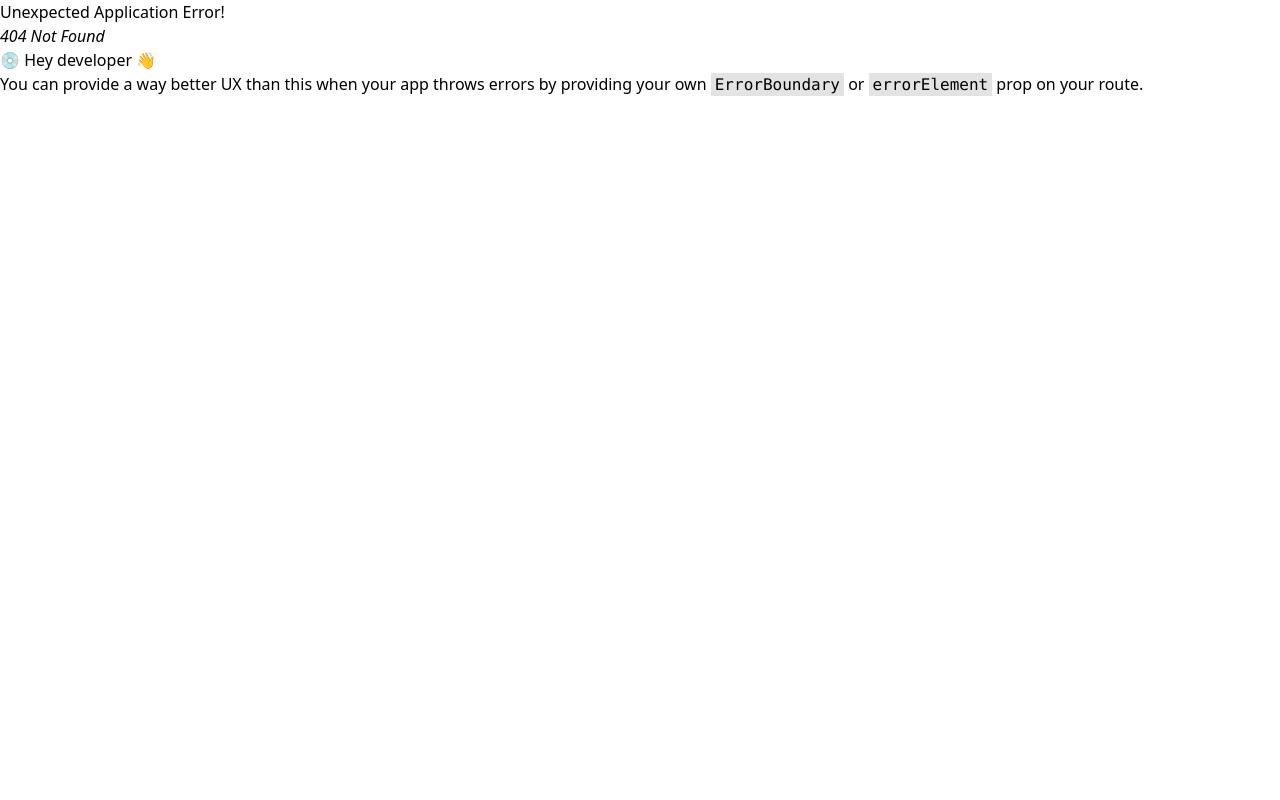
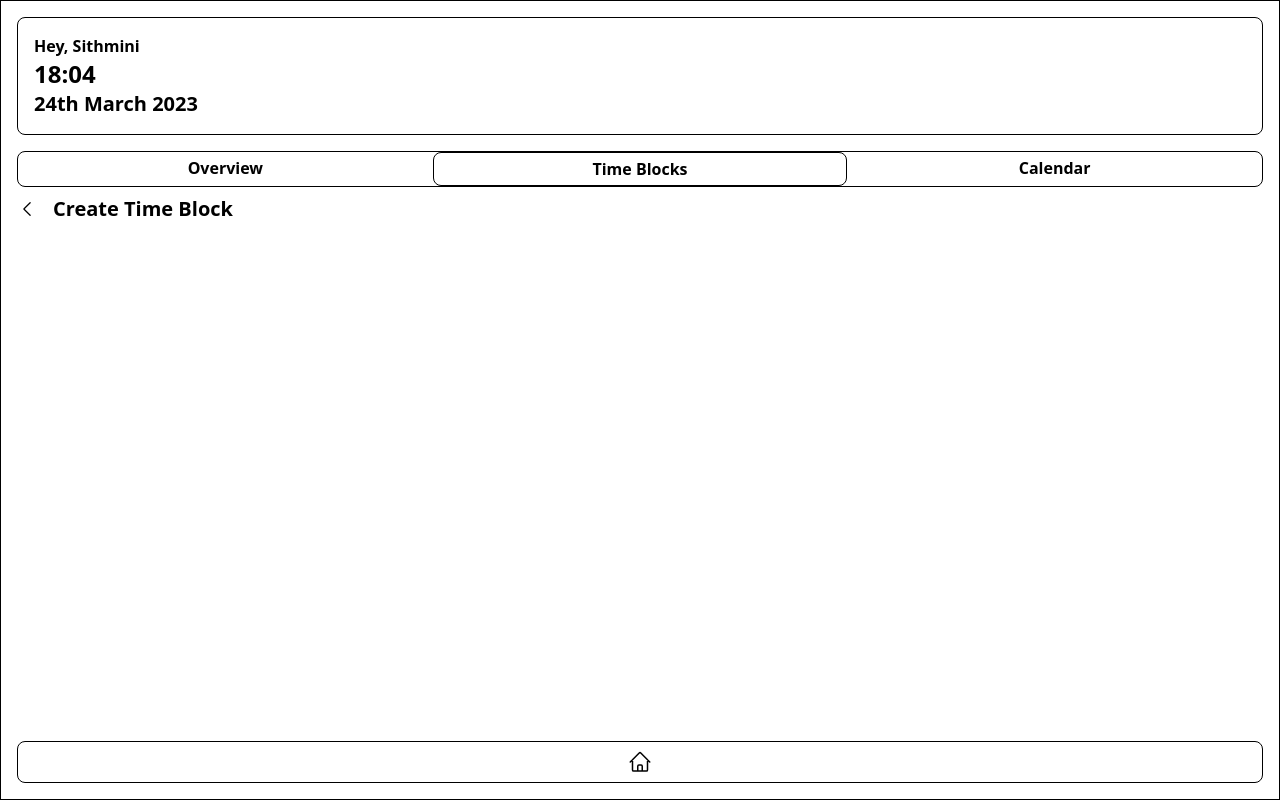
Before and after one commit to genesislifemanager/genesis-frontend, a React (Vite) app: page /home/timeblocks/create in a window 1280 px wide. Before the commit this address had no page. Built offline with nearby package versions, Linux system fonts and the light colour scheme.

Commit message:
feat:re architected the route hierarchy

```diff
--- a/src/routes/home/create-timeblock.tsx
+++ b/src/routes/home/create-timeblock.tsx
@@ -1,7 +1,21 @@
+import { ChevronLeftIcon } from "@heroicons/react/24/solid";
+import { useNavigate } from "react-router-dom";
+
 function CreateTimeBlock() {
+
+  const navigate = useNavigate();
+
   return (
-    <div>
-      <h1>Create</h1>
+    <div className=" border-black">
+      <div className="cursor-pointer flex gap-x-4 items-center">
+        <ChevronLeftIcon width={20} height={20} onClick={()=>{
+          navigate(-1);
+        }}/>
+        <h1 className="text-xl font-semibold">Create Time Block</h1>
+      </div>
+      <div>
+
+      </div>
     </div>
   );
 }
--- a/src/routes/home/home.tsx
+++ b/src/routes/home/home.tsx
@@ -6,12 +6,10 @@ import { DateContext } from "../../contexts/DateContext";
 function Home() {
   const [selectedDate,setSelectedDate] = useState<Date>(new Date());
 
-
-
   return (
     <div className="mt-4 border-black">
       <div className="border border-black rounded-lg grid grid-cols-3 my-2">
-        <NavLink to={"/overview"}>
+        <NavLink to={"/home/overview"}>
           {({ isActive }) => {
             return (
               <span
@@ -24,7 +22,7 @@ function Home() {
             );
           }}
         </NavLink>
-        <NavLink to={"/timeblocks"}>
+        <NavLink to={"/home/timeblocks"}>
           {({ isActive }) => {
             return (
               <span
@@ -37,7 +35,7 @@ function Home() {
             );
           }}
         </NavLink>
-        <NavLink to={"/calendar"}>
+        <NavLink to={"/home/calendar"}>
           {({ isActive }) => {
             return (
               <span
--- a/src/routes/home/selected-day.tsx
+++ b/src/routes/home/selected-day.tsx
@@ -1,13 +1,21 @@
 import { PlusCircleIcon } from "@heroicons/react/24/outline";
+import { DateContext } from "../../contexts/DateContext";
+import { useContext } from "react";
+import { NavLink } from "react-router-dom";
 
 function SelectedDay() {
+  const { selectedDate } = useContext(DateContext);
+
   return (
-    <div>
+    <div className=" border-black">
       <h1 className="text-2xl font-semibold">Today</h1>
       <div className="mt-4 px-4">
-        <div className="border border-black flex justify-center px-2 py-2 rounded">
-          <PlusCircleIcon width={20} height={20} />
-        </div>
+        <NavLink to={"/home/timeblocks/create"}>
+          <div className="border border-black flex justify-center px-2 py-2 rounded">
+            <PlusCircleIcon width={20} height={20} />
+          </div>
+        </NavLink>
+
         <div className="grid grid-cols-1 border-black mt-2">
           <div className="border border-black px-4 py-2 rounded">
             <span className="block">SDGP Implementation</span>
--- /dev/null
+++ b/src/routes/home/timeblock.tsx
@@ -0,0 +1,9 @@
+function TimeBlock() {
+    return (
+    <div>
+
+    </div>
+    );
+}
+
+export default TimeBlock;
--- a/src/routes/home/timeblocks.tsx
+++ b/src/routes/home/timeblocks.tsx
@@ -4,7 +4,6 @@ import { PlusCircleIcon } from "@heroicons/react/24/outline";
 import { Outlet } from "react-router-dom";
 
 function TimeBlocks() {
-  const { selectedDate } = useContext(DateContext);
 
   return (
     <Outlet/>
--- a/src/routes/root.tsx
+++ b/src/routes/root.tsx
@@ -3,8 +3,6 @@ import { useEffect } from "react";
 import { Outlet, useNavigate } from "react-router-dom";
 
 function Root() {
-
-
   return (
     <div className="px-4 py-4 min-h-screen border relative border-black">
       <div className="border border-black py-4 px-4 rounded-lg">
```
Also changed, not shown: src/main.tsx (+8 -3 lines).
